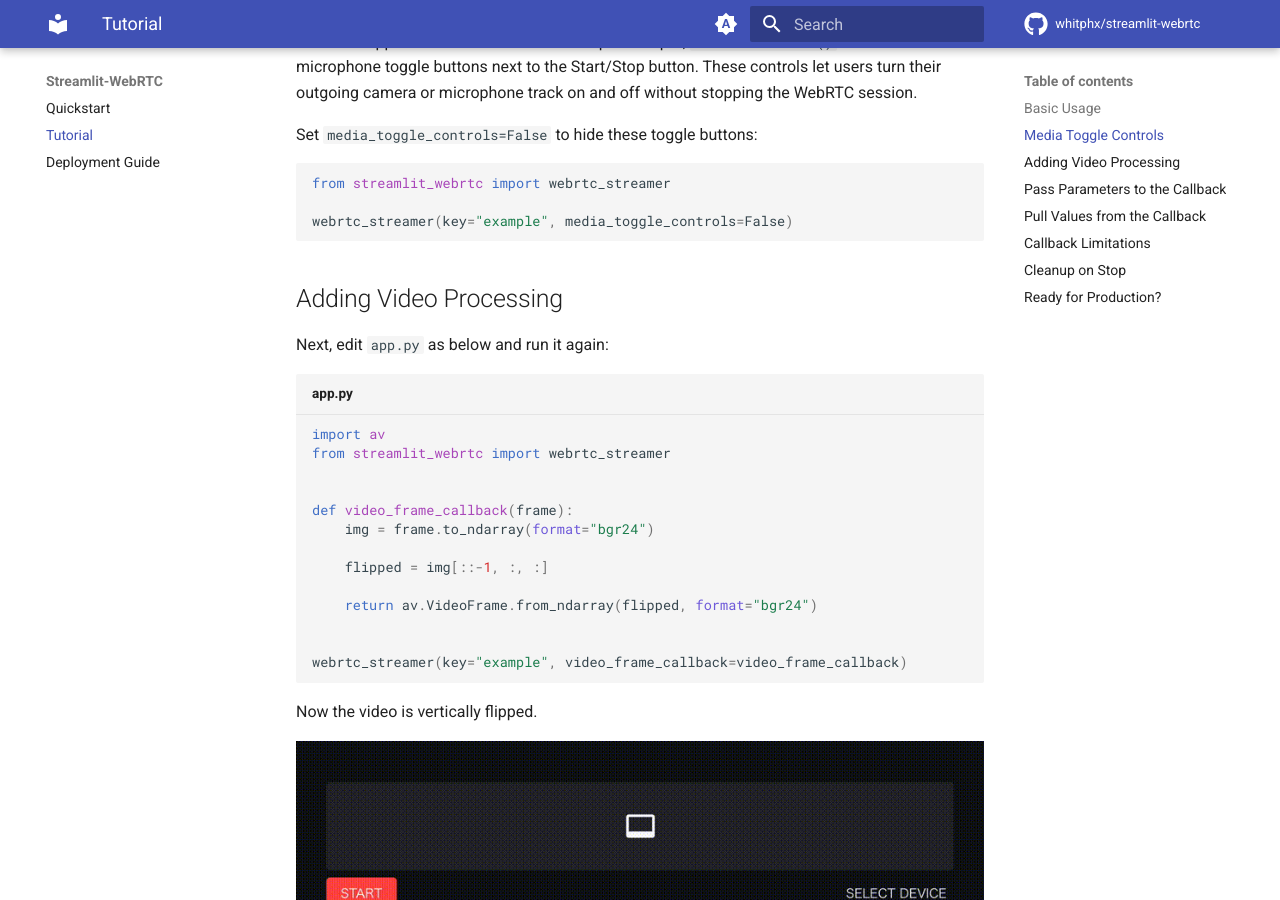
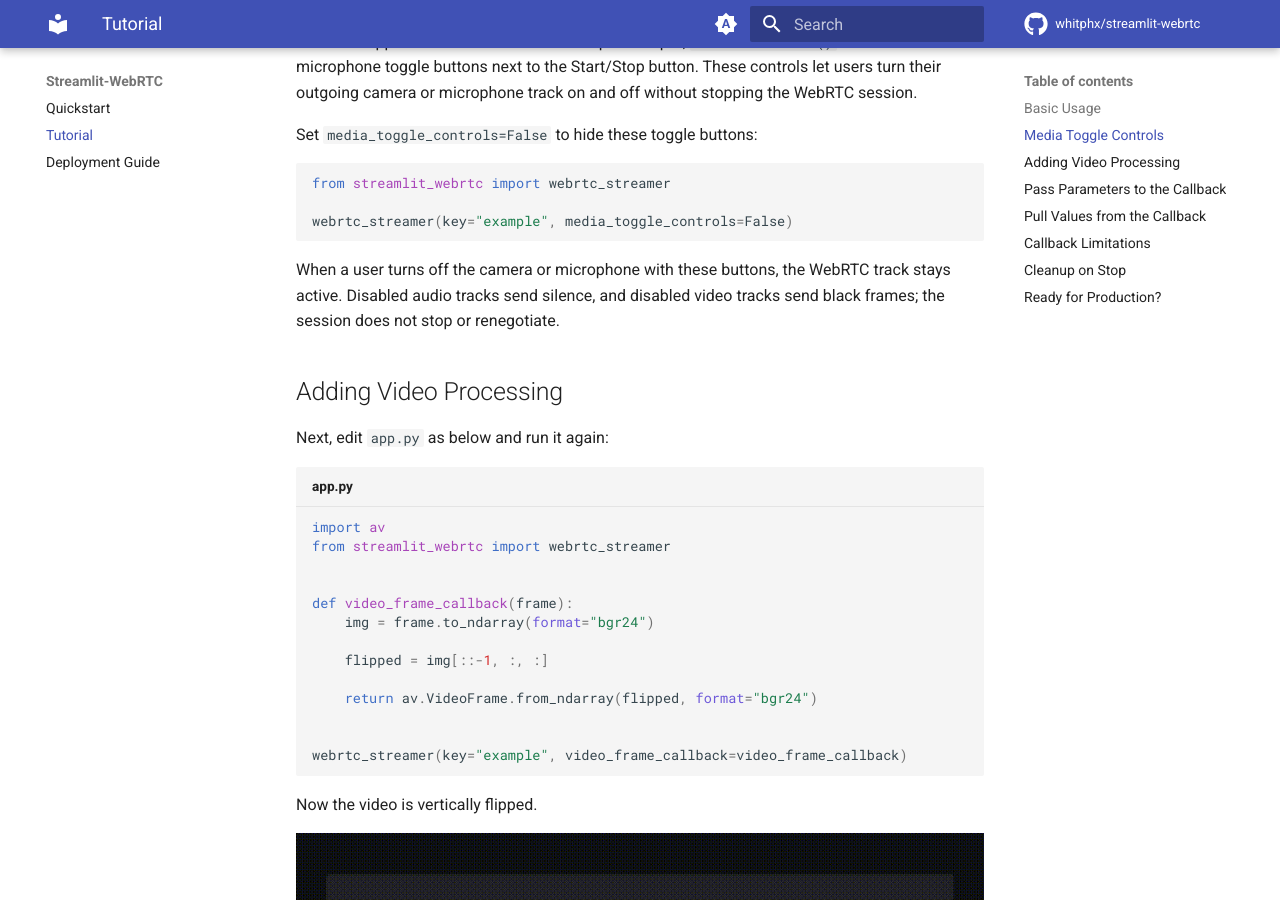
Before and after one commit to whitphx/streamlit-webrtc, an MkDocs documentation site: the page built from docs/tutorial.md, in a window 1280 px wide and 900 px high, scrolled down 1400 px. Built offline with MkDocs 1.6.1 and Material for MkDocs 9.7.7, drawn with Linux system fonts in a browser that asks for light colours; comment, search, counter and statistics services are not loaded.

Commit message:
docs: note media toggle behavior

````diff
--- a/docs/tutorial.md
+++ b/docs/tutorial.md
@@ -35,6 +35,8 @@
 
 webrtc_streamer(key="example", media_toggle_controls=False)
 ```
+
+When a user turns off the camera or microphone with these buttons, the WebRTC track stays active. Disabled audio tracks send silence, and disabled video tracks send black frames; the session does not stop or renegotiate.
 
 ## Adding Video Processing
 
````
Also changed, not shown: README.md (+2 -0 lines).
